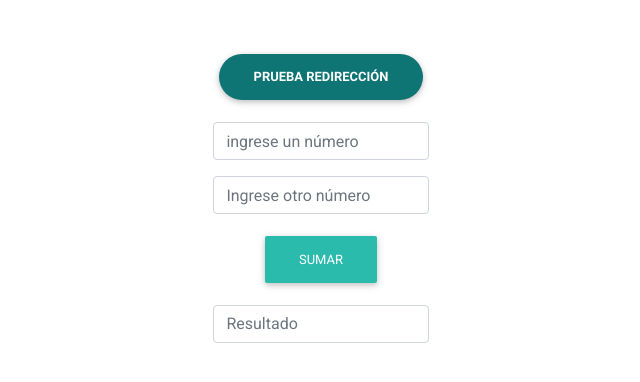
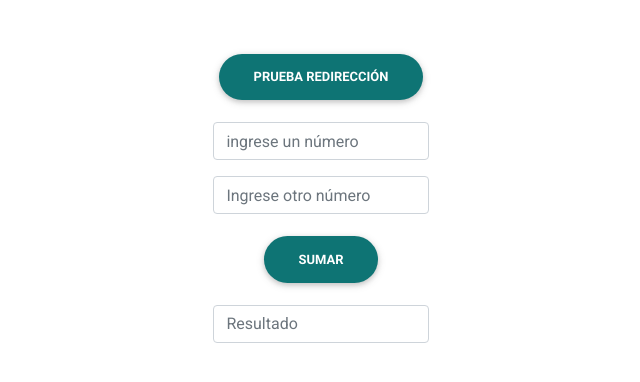
Before and after one commit to farney9/pruebaFarneyZonaVirtual, a PHP site: page / in a window 1280 px wide. Shown: the top 382 px of the page, without its empty margins (319-959 px from the left). Run offline with PHP 8.4, Linux system fonts and the light colour scheme; data that the repository does not hold is empty; some libraries are stand-ins or nearby versions.

Commit message:
Modify bg-color Button Sumar

```diff
--- a/index.php
+++ b/index.php
@@ -62,7 +62,7 @@ if ($_POST) {
               <input type="number" class="form-control" name="numero2"  id="number2" placeholder="Ingrese otro número" value="<?php echo $num2 ?>">
             </div>
             <div class="form-group text-center">
-              <button type="submit" class="btn btn-default">Sumar</button>
+              <button type="submit" class="btn rounded-pill bg-zona-virtual font-weight-bold text-white">Sumar</button>
             </div>
             <div class="form-group">
             <?php
```
